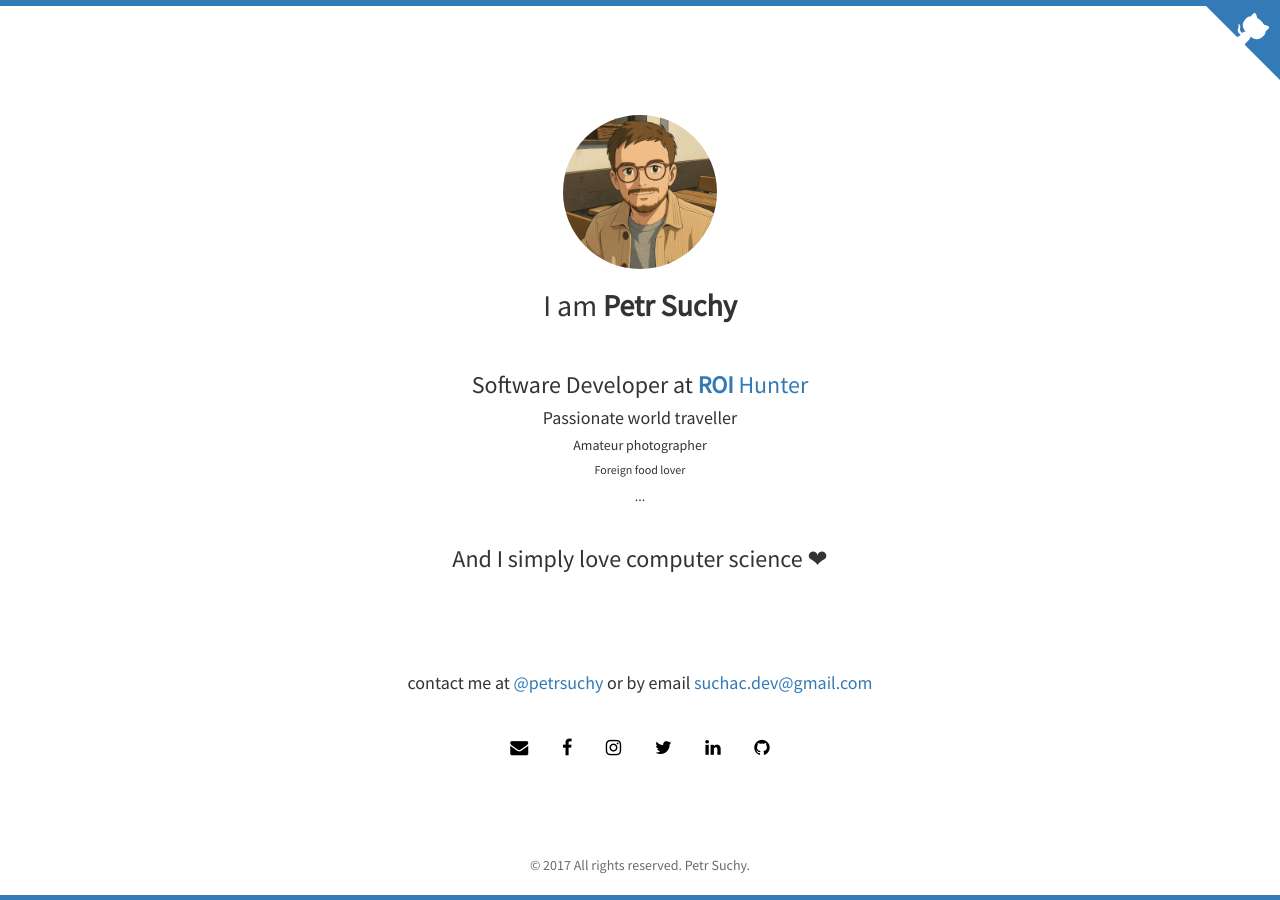
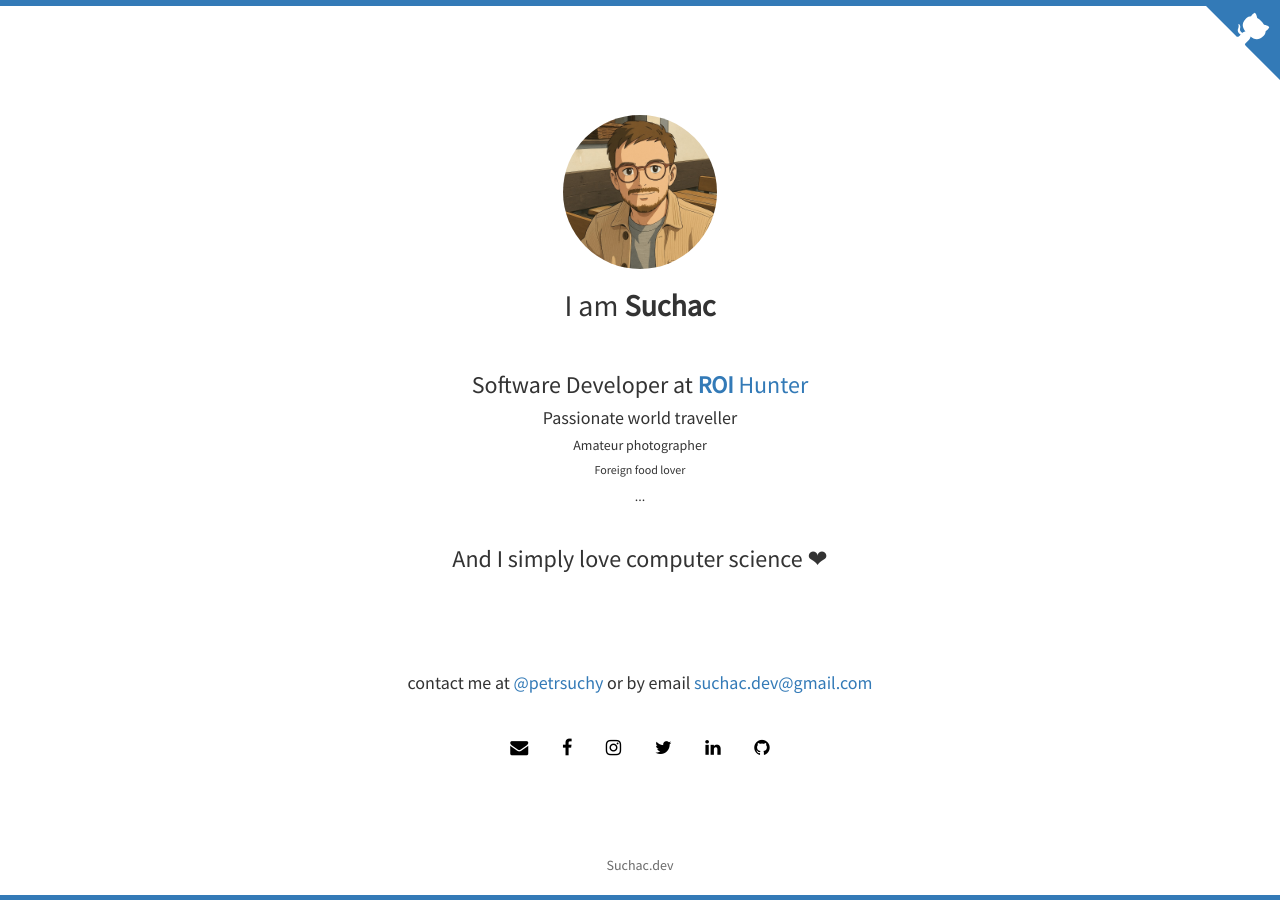
Before and after one commit to suchac/suchac.github.io, a Jekyll site: the page built from index.html, in a window 1280 px wide. Built offline with Jekyll 4.4.1, drawn with Linux system fonts in a browser that asks for light colours; nearby versions of some CDN libraries; the list of posts is cut into pages by our own code.

Commit message:
update site title and author name in configuration and footer

```diff
--- a/_config.yml
+++ b/_config.yml
@@ -14,8 +14,8 @@ safe: true
 #Comment out if you don't want disqus
 url: http://suchac.dev
 baseurl: /
-title: Petr Suchy
-author: Petr Suchy
+title: Suchac.dev
+author: Suchac
 description: Personal resume and blog
 avatar: author.jpg
 email: suchac.dev@gmail.com
--- a/_includes/footer.html
+++ b/_includes/footer.html
@@ -1,7 +1,7 @@
 <footer>
     <div id="footer">
         <div class="container">
-            <p class="text-muted">© 2017 All rights reserved. Petr Suchy.</p>
+            <p class="text-muted">Suchac.dev</p>
         </div>
     </div>
 </footer>
```
